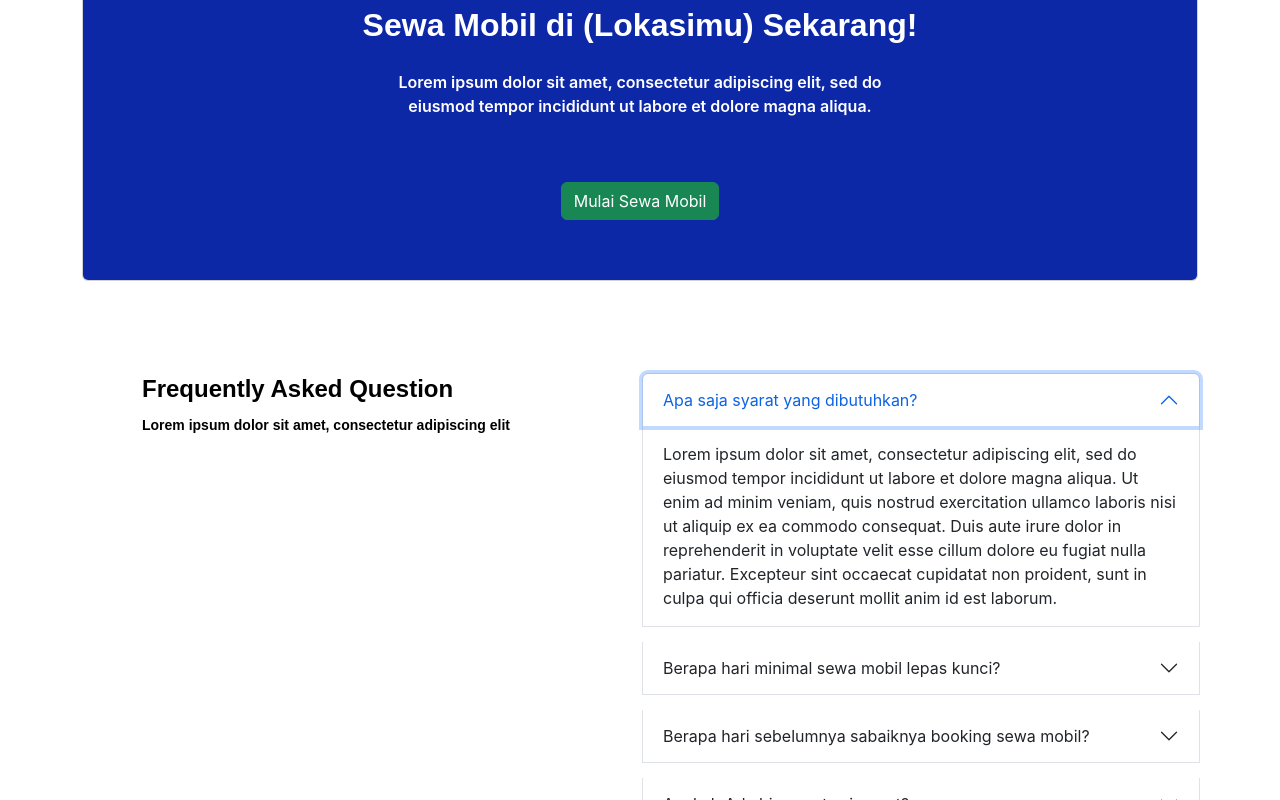
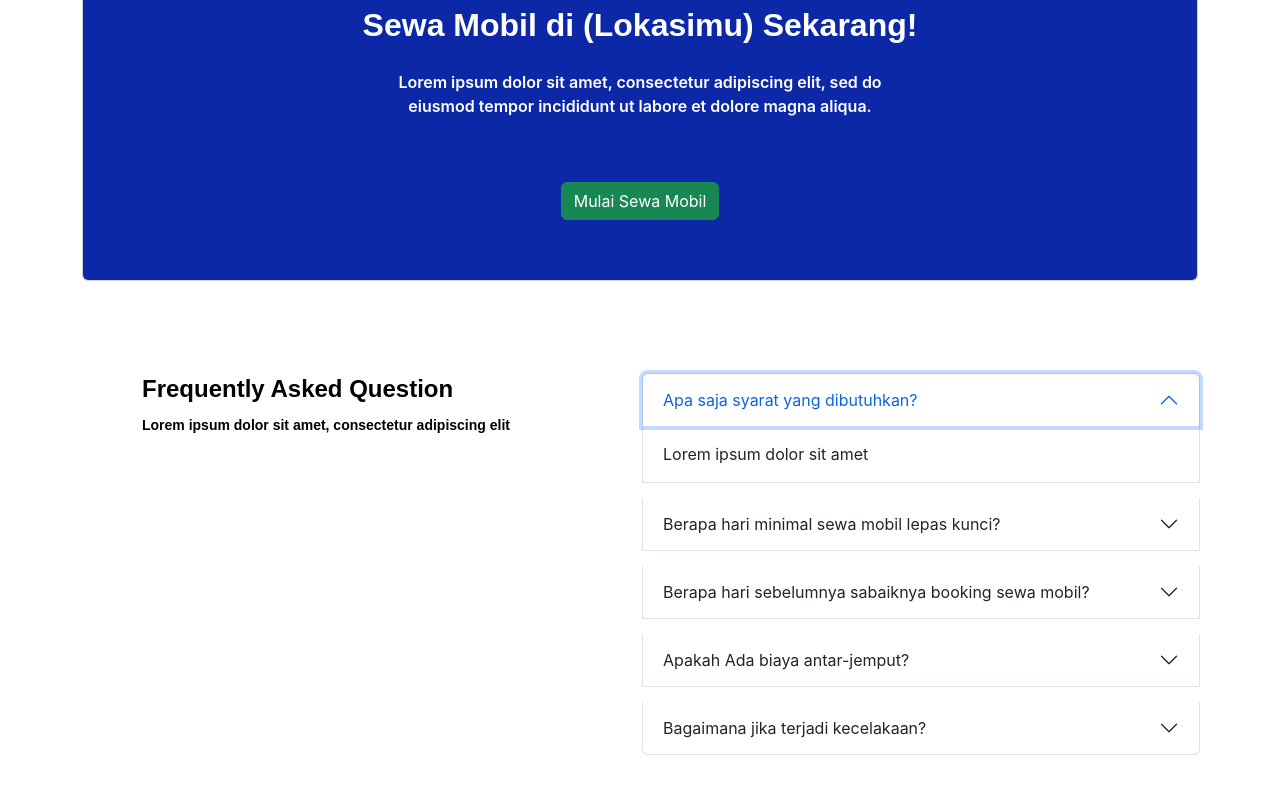
Before and after one commit to mulia007/gold_challenge, a React (Create React App) app: page / in a window 1280 px wide. Both pictures are taken after a click on the button "Apa saja syarat yang dibutuhkan?". Shown: the part 1978-2778 px from the top of the page. Built offline with nearby package versions, Linux system fonts and the light colour scheme.

Commit message:
Update Faq.jsx

```diff
--- a/src/components/Faq.jsx
+++ b/src/components/Faq.jsx
@@ -11,36 +11,15 @@
       <Accordion className="faq col-lg-6">
         <Accordion.Item eventKey="0">
           <Accordion.Header>Apa saja syarat yang dibutuhkan?</Accordion.Header>
-          <Accordion.Body>
-            Lorem ipsum dolor sit amet, consectetur adipiscing elit, sed do eiusmod tempor
-            incididunt ut labore et dolore magna aliqua. Ut enim ad minim veniam, quis nostrud
-            exercitation ullamco laboris nisi ut aliquip ex ea commodo consequat. Duis aute irure
-            dolor in reprehenderit in voluptate velit esse cillum dolore eu fugiat nulla pariatur.
-            Excepteur sint occaecat cupidatat non proident, sunt in culpa qui officia deserunt
-            mollit anim id est laborum.
-          </Accordion.Body>
+          <Accordion.Body>Lorem ipsum dolor sit amet</Accordion.Body>
         </Accordion.Item>
         <Accordion.Item eventKey="1">
           <Accordion.Header>Berapa hari minimal sewa mobil lepas kunci?</Accordion.Header>
-          <Accordion.Body>
-            Lorem ipsum dolor sit amet, consectetur adipiscing elit, sed do eiusmod tempor
-            incididunt ut labore et dolore magna aliqua. Ut enim ad minim veniam, quis nostrud
-            exercitation ullamco laboris nisi ut aliquip ex ea commodo consequat. Duis aute irure
-            dolor in reprehenderit in voluptate velit esse cillum dolore eu fugiat nulla pariatur.
-            Excepteur sint occaecat cupidatat non proident, sunt in culpa qui officia deserunt
-            mollit anim id est laborum.
-          </Accordion.Body>
+          <Accordion.Body>Lorem ipsum dolor sit amet</Accordion.Body>
         </Accordion.Item>
         <Accordion.Item eventKey="3">
           <Accordion.Header>Berapa hari sebelumnya sabaiknya booking sewa mobil?</Accordion.Header>
-          <Accordion.Body>
-            Lorem ipsum dolor sit amet, consectetur adipiscing elit, sed do eiusmod tempor
-            incididunt ut labore et dolore magna aliqua. Ut enim ad minim veniam, quis nostrud
-            exercitation ullamco laboris nisi ut aliquip ex ea commodo consequat. Duis aute irure
-            dolor in reprehenderit in voluptate velit esse cillum dolore eu fugiat nulla pariatur.
-            Excepteur sint occaecat cupidatat non proident, sunt in culpa qui officia deserunt
-            mollit anim id est laborum.
-          </Accordion.Body>
+          <Accordion.Body>Lorem ipsum dolor sit amet</Accordion.Body>
         </Accordion.Item>
         <Accordion.Item eventKey="4">
           <Accordion.Header>Apakah Ada biaya antar-jemput?</Accordion.Header>
```
